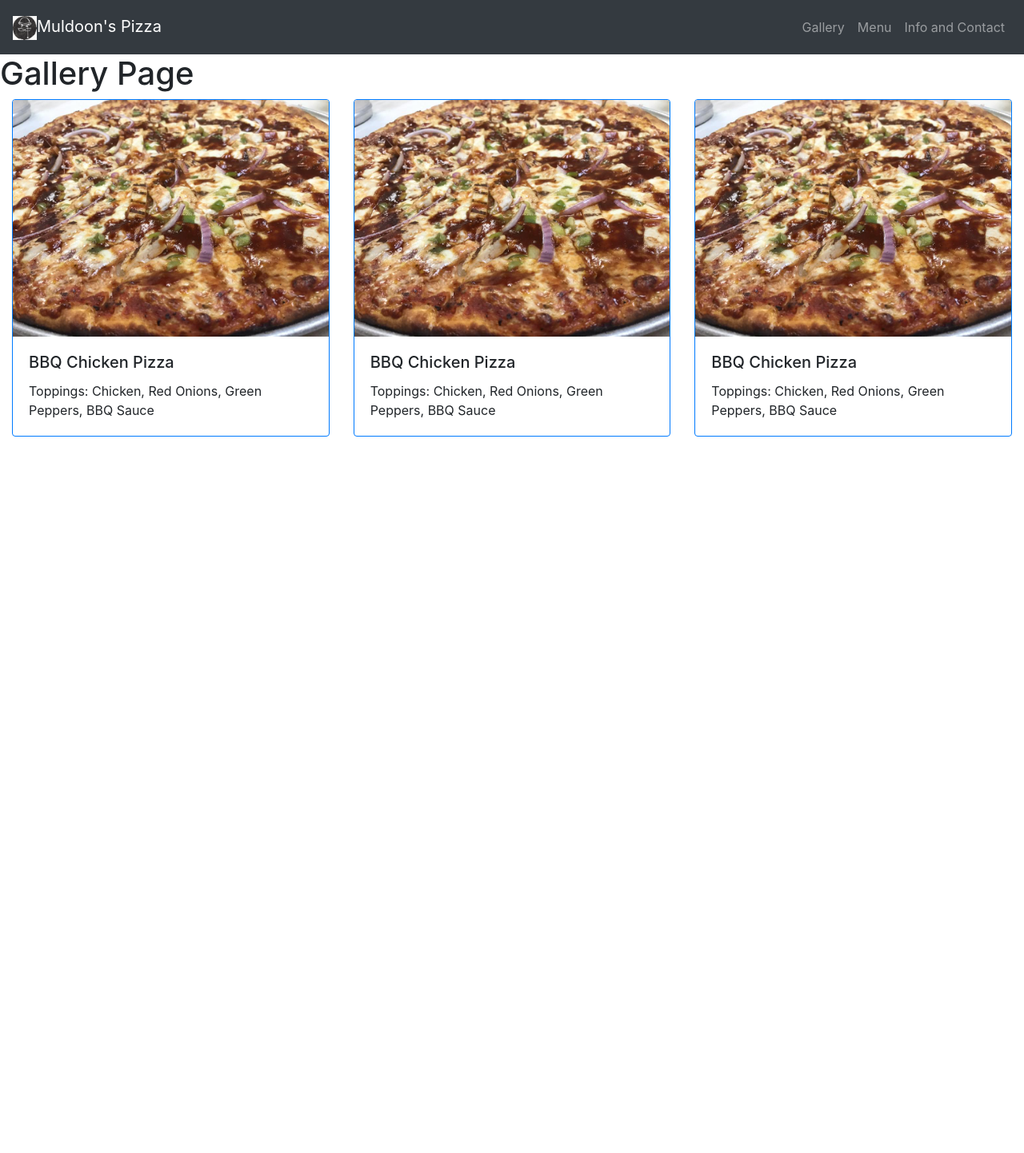
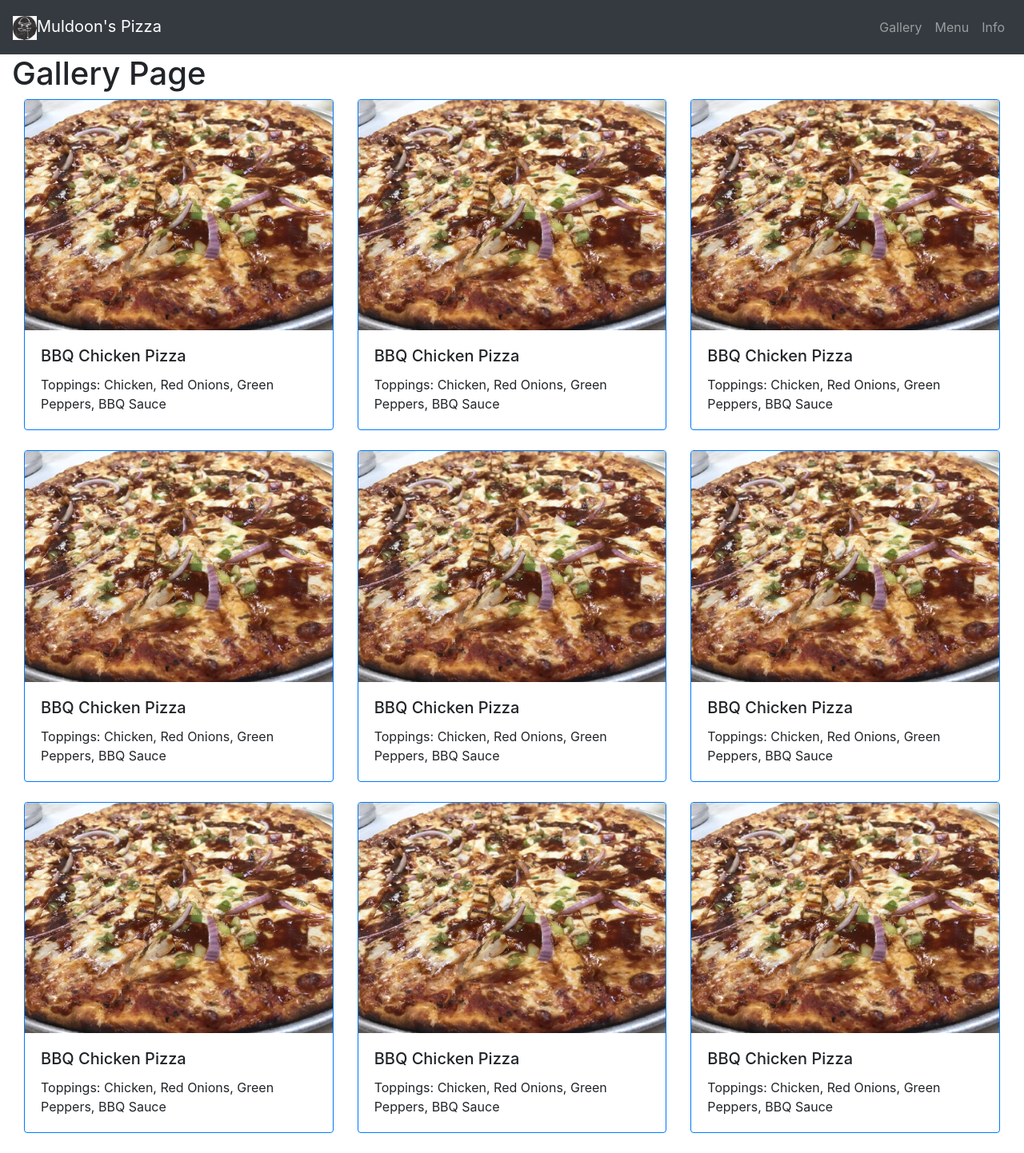
Before and after one commit to bcdicicco/muldoons, a React (Create React App) app: page /gallery in a window 1280 px wide. Shown: the whole page at 80% size. Before the commit the page ends 800 px from the top, so only its background shows below. Built offline with nearby package versions, Linux system fonts and the light colour scheme.

Commit message:
Changed some visual components. Gallery setup.

```diff
--- a/src/components/gallery.jsx
+++ b/src/components/gallery.jsx
@@ -9,10 +9,70 @@ class Gallery extends Component {
   state = {};
   render() {
     return (
-      <div>
+      <div className="container-fluid">
         <h1> Gallery Page </h1>
 
         <CardDeck id="Deck1">
+          <Card border="primary">
+            <Card.Img variant="top" src={bbq} />
+            <Card.Body>
+              <Card.Title>BBQ Chicken Pizza</Card.Title>
+              <Card.Text>
+                Toppings: Chicken, Red Onions, Green Peppers, BBQ Sauce
+              </Card.Text>
+            </Card.Body>
+          </Card>
+          <Card border="primary">
+            <Card.Img variant="top" src={bbq} />
+            <Card.Body>
+              <Card.Title>BBQ Chicken Pizza</Card.Title>
+              <Card.Text>
+                Toppings: Chicken, Red Onions, Green Peppers, BBQ Sauce
+              </Card.Text>
+            </Card.Body>
+          </Card>
+          <Card border="primary">
+            <Card.Img variant="top" src={bbq} />
+            <Card.Body>
+              <Card.Title>BBQ Chicken Pizza</Card.Title>
+              <Card.Text>
+                Toppings: Chicken, Red Onions, Green Peppers, BBQ Sauce
+              </Card.Text>
+            </Card.Body>
+          </Card>
+        </CardDeck>
+
+        <CardDeck id="Deck2">
+          <Card border="primary">
+            <Card.Img variant="top" src={bbq} />
+            <Card.Body>
+              <Card.Title>BBQ Chicken Pizza</Card.Title>
+              <Card.Text>
+                Toppings: Chicken, Red Onions, Green Peppers, BBQ Sauce
+              </Card.Text>
+            </Card.Body>
+          </Card>
+          <Card border="primary">
+            <Card.Img variant="top" src={bbq} />
+            <Card.Body>
+              <Card.Title>BBQ Chicken Pizza</Card.Title>
+              <Card.Text>
+                Toppings: Chicken, Red Onions, Green Peppers, BBQ Sauce
+              </Card.Text>
+            </Card.Body>
+          </Card>
+          <Card border="primary">
+            <Card.Img variant="top" src={bbq} />
+            <Card.Body>
+              <Card.Title>BBQ Chicken Pizza</Card.Title>
+              <Card.Text>
+                Toppings: Chicken, Red Onions, Green Peppers, BBQ Sauce
+              </Card.Text>
+            </Card.Body>
+          </Card>
+        </CardDeck>
+
+        <CardDeck id="Deck3">
           <Card border="primary">
             <Card.Img variant="top" src={bbq} />
             <Card.Body>
--- a/src/components/menu.jsx
+++ b/src/components/menu.jsx
@@ -11,22 +11,22 @@ class Menu extends Component {
   state = {};
   render() {
     return (
-      <div className="overrides">
+      <div className="overrides container-fluid">
         <Carousel interval={null} fade={true} indicators={false}>
           <Carousel.Item>
-            <img className="d-block w-50" src={cover} alt="" />
+            <img className="mx-auto d-block w-50" src={cover} alt="" />
           </Carousel.Item>
           <Carousel.Item>
-            <img className="d-block w-50" src={appetizer} alt="" />
+            <img className="mx-auto d-block w-50" src={appetizer} alt="" />
           </Carousel.Item>
           <Carousel.Item>
-            <img className="d-block w-50" src={dinners} alt="" />
+            <img className="mx-auto d-block w-50" src={dinners} alt="" />
           </Carousel.Item>
           <Carousel.Item>
-            <img className="d-block w-50" src={special} alt="" />
+            <img className="mx-auto d-block w-50" src={special} alt="" />
           </Carousel.Item>
           <Carousel.Item>
-            <img className="d-block w-50" src={toppings} alt="" />
+            <img className=" mx-auto d-block w-50" src={toppings} alt="" />
           </Carousel.Item>
         </Carousel>
       </div>
--- a/src/components/navbar.jsx
+++ b/src/components/navbar.jsx
@@ -5,7 +5,7 @@ import { Nav, Navbar, NavItem } from "react-bootstrap";
 
 const NavBar = () => {
   return (
-    <Navbar bg="dark" variant="dark">
+    <Navbar className="sticky-top navbar-expand-sm" bg="dark" variant="dark">
       <Navbar.Brand>
         {" "}
         <Link to="/" className="navbar-brand">
@@ -26,7 +26,7 @@ const NavBar = () => {
         </NavItem>
         <NavItem>
           <Link to="/info" className="nav-link">
-            Info and Contact
+            Info
           </Link>
         </NavItem>
       </Nav>
--- a/src/css/gallery.css
+++ b/src/css/gallery.css
@@ -1,3 +1,6 @@
-#Deck1 {
+#Deck1,
+#Deck2,
+#Deck3 {
   margin: auto;
+  margin-bottom: 25px;
 }
--- a/src/css/menu.css
+++ b/src/css/menu.css
@@ -19,7 +19,3 @@
 .carousel-control-prev {
   filter: invert(100%);
 }
-
-.overrides .carousel-inner img {
-  margin: auto;
-}
```
